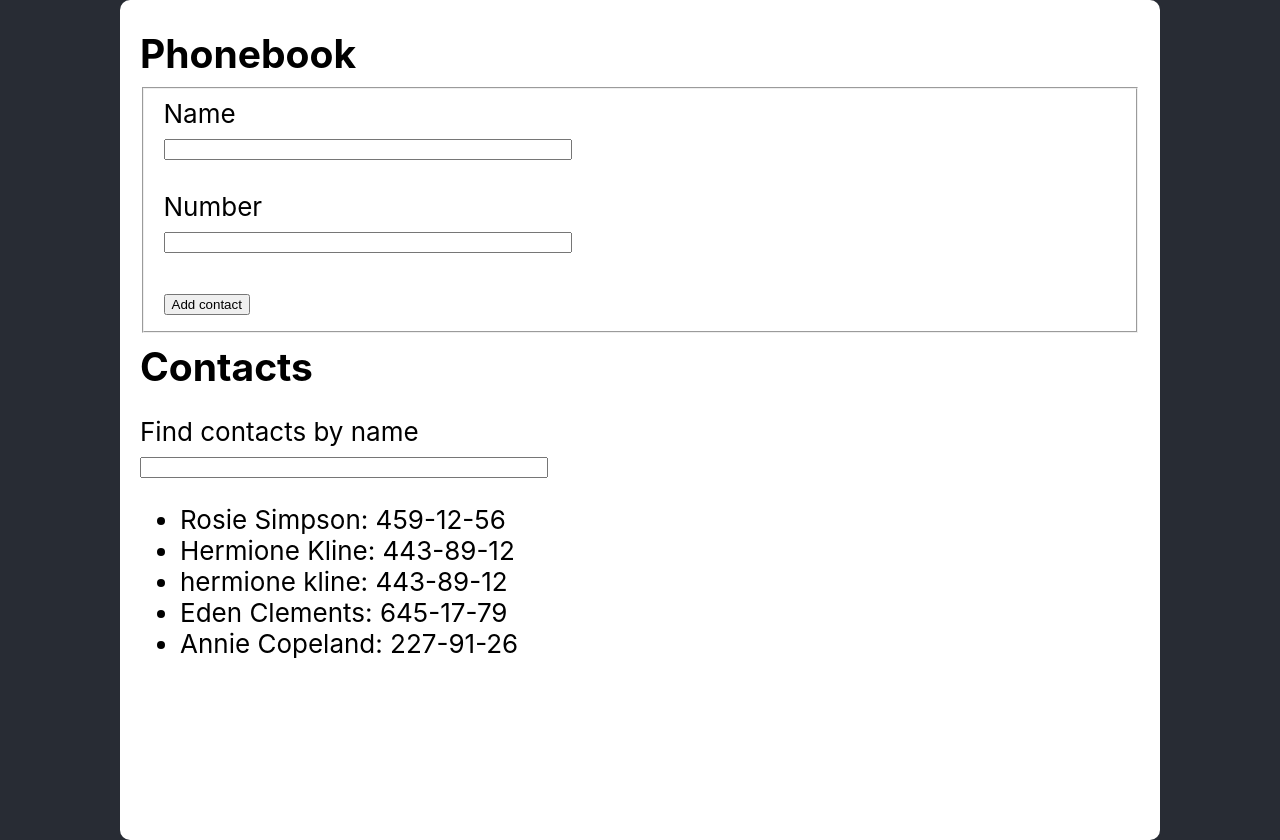
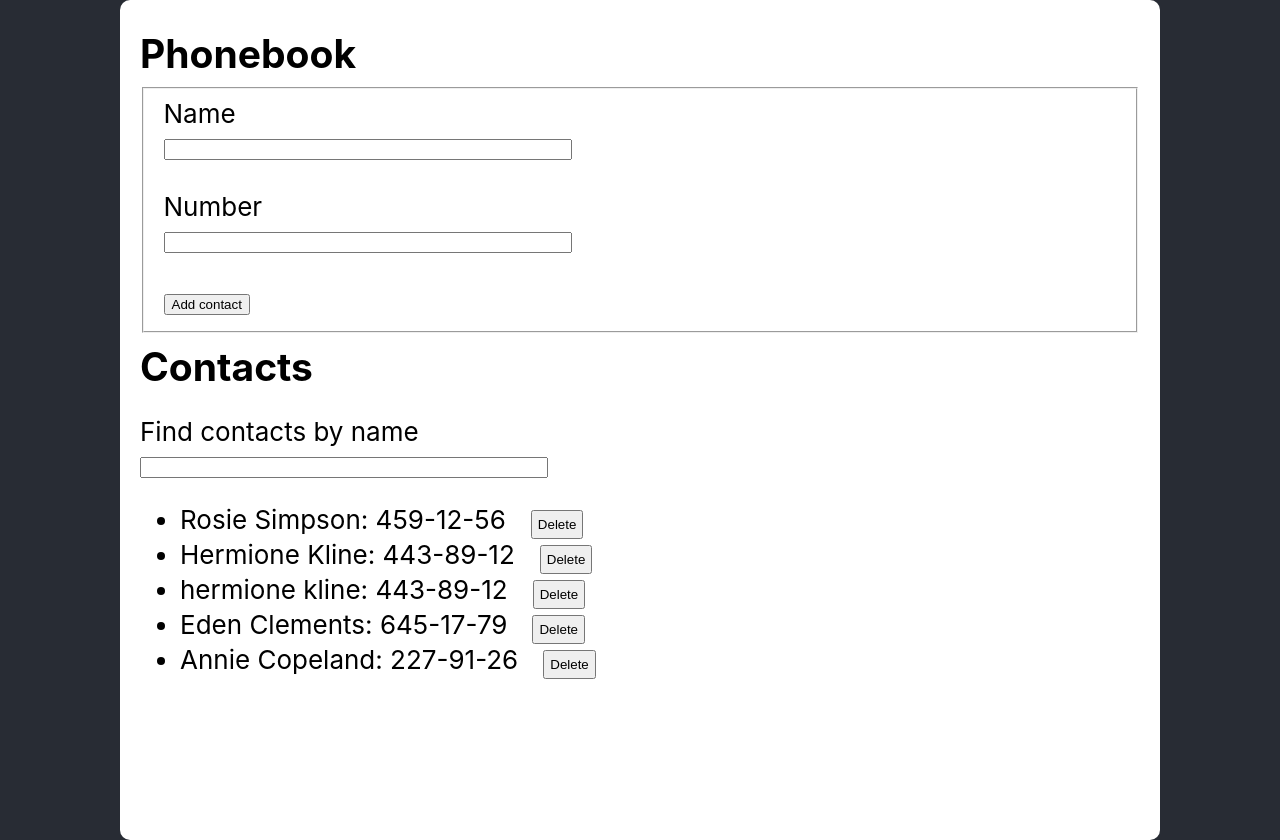
Before and after one commit to tomeksokol/goit-react-hw-08-phonebook, a React (Create React App) app: page / in a window 1280 px wide. Built offline with nearby package versions, Linux system fonts and the light colour scheme.

Commit message:
Step_6 deleting contact feature

```diff
--- a/src/App.css
+++ b/src/App.css
@@ -25,6 +25,12 @@ input {
   width: 400px;
 }
 
+.del-button {
+  display: inline-block;
+  padding: 5px;
+  margin-left: 25px;
+}
+
 .App-header {
   background-color: #282c34;
   min-height: 100vh;
--- a/src/components/contactList/ContactList.jsx
+++ b/src/components/contactList/ContactList.jsx
@@ -1,6 +1,6 @@
 import React from 'react'
 
-const ContactList = ({ filter, contacts }) => {
+const ContactList = ({ filter, contacts, deleteContact }) => {
   return (
     <div>
       <ul>
@@ -8,6 +8,7 @@ const ContactList = ({ filter, contacts }) => {
             ? contacts.map(({ id, name, number }) => (
                 <li key={id}>
                   {name}: {number}
+                  <button type="button" className="del-button" onClick={() => deleteContact(id)}>Delete</button>
                 </li>
               ))
             : contacts
@@ -17,6 +18,7 @@ const ContactList = ({ filter, contacts }) => {
               .map(({ id, name, number }) => (
                 <li key={id}>
                   {name}: {number}
+                  <button type="button" className="del-button" onClick={() => deleteContact(id)}>Delete</button>
                 </li>
               ))}
         </ul>
--- a/src/components/phonebook/Phonebook.jsx
+++ b/src/components/phonebook/Phonebook.jsx
@@ -16,6 +16,7 @@ class Phonebook extends Component {
     name: this.props.name,
     number: "",
     filter: "",
+    id: "",
   };
 
   inputNameID = nanoid();
@@ -36,6 +37,7 @@ class Phonebook extends Component {
       number: e.target.value,
     }));
   };
+
 
   saveContact = (e) => {
     e.preventDefault();
@@ -62,6 +64,13 @@ class Phonebook extends Component {
     }));
   };
 
+  deleteContact = (idNumber) => {
+    this.setState((state) => ({
+      ...state,
+      contacts: this.state.contacts.filter(({ id }) => id !== idNumber),
+    }))
+  }
+
   render() {
     return (
       <div>
@@ -80,6 +89,7 @@ class Phonebook extends Component {
           <ContactList
             filter={this.state.filter}
             contacts={this.state.contacts}
+            deleteContact={this.deleteContact}
           />
         </div>
       </div>
```
Also changed, not shown: src/App.jsx (+4 -5 lines).
